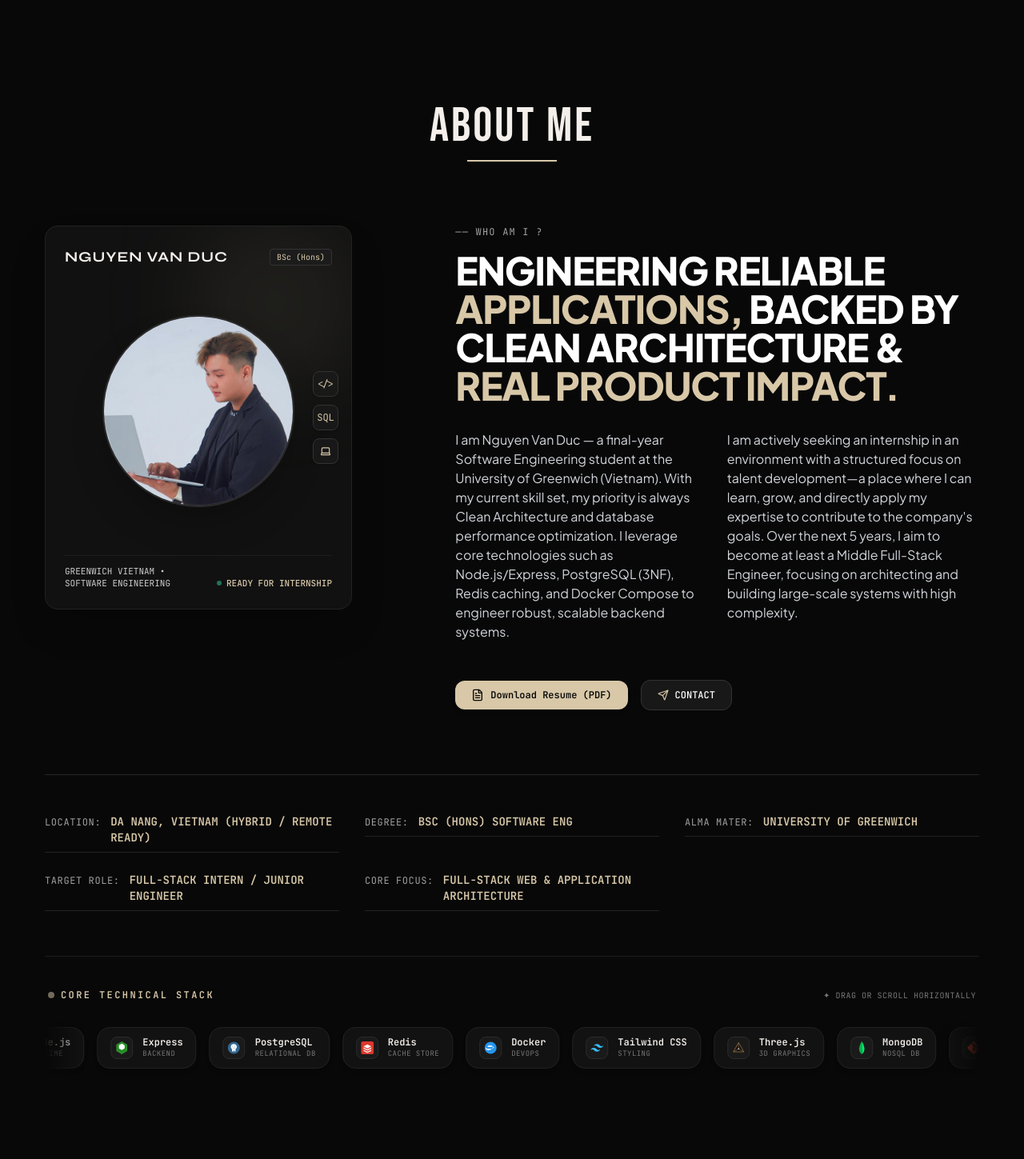
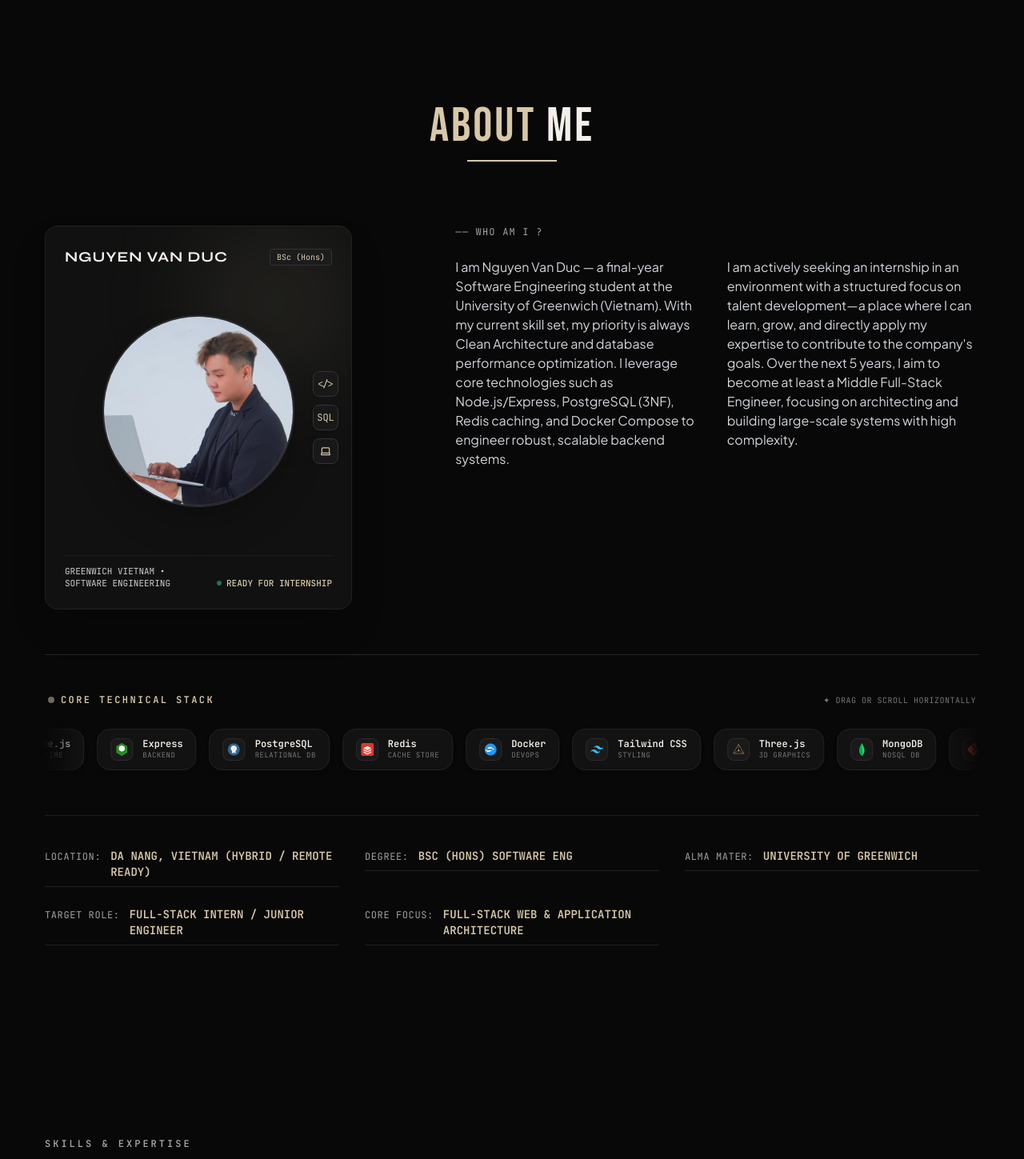
Before and after one commit to DucNgVan/Portfolio_NgVanDuz, a React (Vite) app: page / in a window 1280 px wide. Shown: the part 800-2249 px from the top of the page at 80% size. Built offline with nearby package versions, Linux system fonts and the light colour scheme.

Commit message:
style(about): style ABOUT in sand and ME in white, remove statement headline, delete 2 buttons, and place core tech above location

```diff
--- a/src/components/sections/AboutSection.jsx
+++ b/src/components/sections/AboutSection.jsx
@@ -1,5 +1,5 @@
 import React, { useState } from 'react';
-import { Laptop, FileText, Send } from 'lucide-react';
+import { Laptop } from 'lucide-react';
 import { motion } from 'framer-motion';
 import { personalInfo } from '@/data/portfolioData';
 import profileImg from '@/assets/images/profile.jpg';
@@ -37,11 +37,12 @@ const AboutSection = () => {
     <section id="about" className="relative py-24 sm:py-32 bg-[#080808] text-[#f4efea] overflow-hidden">
       <div className="max-w-7xl mx-auto px-6 sm:px-10 lg:px-14">
 
-        {/* SECTION TITLE WITH ANIMATED GOLD ACCENT LINE */}
+        {/* SECTION TITLE: 'ABOUT' in Sand-gold (#d8c8a8), 'ME' in White (#f4efea) */}
         <div className="text-center mb-16 sm:mb-20">
           <ScrollReveal direction="down">
-            <h2 className="font-bebas text-4xl sm:text-6xl tracking-wider text-[#f4efea]">
-              {t.about.sectionTitle}
+            <h2 className="font-bebas text-4xl sm:text-6xl tracking-wider">
+              <span className="text-[#d8c8a8]">{lang === 'vi' ? 'GIỚI THIỆU ' : 'ABOUT '}</span>
+              <span className="text-[#f4efea]">{lang === 'vi' ? 'BẢN THÂN' : 'ME'}</span>
             </h2>
           </ScrollReveal>
 
@@ -132,21 +133,13 @@ const AboutSection = () => {
 
             {/* Eyebrow */}
             <ScrollReveal direction="left" delay={0.1}>
-              <div className="flex items-center gap-2 text-xs font-mono text-[#a3a3a3] tracking-widest mb-4">
+              <div className="flex items-center gap-2 text-xs font-mono text-[#a3a3a3] tracking-widest mb-6">
                 <span>{t.about.eyebrow}</span>
               </div>
             </ScrollReveal>
 
-            {/* Main Statement Headline */}
+            {/* Two Columns of Editorial Bio Text with High Readability */}
             <ScrollReveal direction="up" delay={0.2}>
-              <h3 className="text-3xl sm:text-4xl lg:text-5xl font-extrabold tracking-tight text-white leading-tight mb-8">
-                {t.about.headlinePart1} <span className="text-[#d8c8a8]">{t.about.headlinePart2}</span> {t.about.headlinePart3} <br />
-                <span className="text-[#d8c8a8]">{t.about.headlinePart4}</span>
-              </h3>
-            </ScrollReveal>
-
-            {/* Two Columns of Editorial Bio Text with Improved WCAG Contrast */}
-            <ScrollReveal direction="up" delay={0.3}>
               <div className="grid grid-cols-1 md:grid-cols-2 gap-6 text-sm sm:text-base text-[#d1d5db] leading-relaxed">
                 <p>
                   {t.about.bioP1}
@@ -154,28 +147,6 @@ const AboutSection = () => {
                 <p>
                   {t.about.bioP2}
                 </p>
-              </div>
-
-              {/* Action Buttons in About Me */}
-              <div className="flex flex-wrap items-center gap-4 mt-8 pt-4">
-                <a
-                  href={personalInfo.resumeUrl}
-                  download="NguyenVanDuc_CV.pdf"
-                  target="_blank"
-                  rel="noopener noreferrer"
-                  className="inline-flex items-center gap-2 px-5 py-2.5 rounded-xl bg-[#d8c8a8] text-[#080808] font-mono text-xs font-bold hover:bg-[#e4d7bc] transition-all shadow-md hover:-translate-y-0.5"
-                >
-                  <FileText className="w-4 h-4" />
-                  <span>{t.about.downloadCvBtn || "Download Resume (PDF)"}</span>
-                </a>
-
-                <a
-                  href="#contact"
-                  className="inline-flex items-center gap-2 px-5 py-2.5 rounded-xl bg-[#181818] border border-[#333333] hover:border-[#d8c8a8] text-white font-mono text-xs font-medium transition-all"
-                >
-                  <Send className="w-3.5 h-3.5 text-[#d8c8a8]" />
-                  <span>{t.nav.contact}</span>
-                </a>
               </div>
             </ScrollReveal>
 
@@ -189,30 +160,12 @@ const AboutSection = () => {
           whileInView={{ scaleX: 1 }}
           viewport={{ once: true }}
           transition={{ duration: 0.8, delay: 0.1, ease: [0.16, 1, 0.3, 1] }}
-          className="w-full h-px bg-[#262626] mt-16 sm:mt-20 mb-8 sm:mb-10 origin-left"
+          className="w-full h-px bg-[#262626] mt-14 sm:mt-18 mb-10 sm:mb-12 origin-left"
         />
 
-        {/* FULL WIDTH METADATA SPECIFICATIONS */}
-        <ScrollStagger className="grid grid-cols-1 md:grid-cols-2 lg:grid-cols-3 gap-x-8 gap-y-3 sm:gap-y-4">
-          {t.about.metadata
-            .filter((item) => !item.label.toUpperCase().includes('TECH'))
-            .map((item, idx) => (
-              <ScrollStaggerItem key={idx} direction="up">
-                <div className="flex items-baseline gap-2.5 sm:gap-3 py-2 border-b border-[#222222] group hover:border-[#d8c8a8]/50 transition-colors">
-                  <span className="text-[11px] sm:text-xs font-mono tracking-wider text-[#a0a0a0] uppercase shrink-0">
-                    {item.label}:
-                  </span>
-                  <span className="text-xs sm:text-sm font-bold text-[#d8c8a8] font-mono leading-normal">
-                    {item.value}
-                  </span>
-                </div>
-              </ScrollStaggerItem>
-            ))}
-        </ScrollStagger>
-
-        {/* INTERACTIVE HORIZONTAL TECH STACK LOGO BAR (MARQUEE & DRAGGABLE) */}
-        <div className="mt-14 pt-10 border-t border-[#1e1e1e]">
-          <div className="flex items-center justify-between mb-6 px-1">
+        {/* 1. INTERACTIVE HORIZONTAL TECH STACK LOGO BAR (PLACED ABOVE LOCATION) */}
+        <div className="mb-12">
+          <div className="flex items-center justify-between mb-5 px-1">
             <div className="flex items-center gap-2">
               <span className="w-2 h-2 rounded-full bg-[#d8c8a8] animate-pulse"></span>
               <span className="text-xs font-mono tracking-[0.2em] text-[#d8c8a8] uppercase font-bold">
@@ -258,6 +211,26 @@ const AboutSection = () => {
           </div>
         </div>
 
+        {/* 2. FULL WIDTH METADATA SPECIFICATIONS (LOCATION, DEGREE, ETC.) */}
+        <div className="pt-8 border-t border-[#1e1e1e]">
+          <ScrollStagger className="grid grid-cols-1 md:grid-cols-2 lg:grid-cols-3 gap-x-8 gap-y-3 sm:gap-y-4">
+            {t.about.metadata
+              .filter((item) => !item.label.toUpperCase().includes('TECH'))
+              .map((item, idx) => (
+                <ScrollStaggerItem key={idx} direction="up">
+                  <div className="flex items-baseline gap-2.5 sm:gap-3 py-2 border-b border-[#222222] group hover:border-[#d8c8a8]/50 transition-colors">
+                    <span className="text-[11px] sm:text-xs font-mono tracking-wider text-[#a0a0a0] uppercase shrink-0">
+                      {item.label}:
+                    </span>
+                    <span className="text-xs sm:text-sm font-bold text-[#d8c8a8] font-mono leading-normal">
+                      {item.value}
+                    </span>
+                  </div>
+                </ScrollStaggerItem>
+              ))}
+          </ScrollStagger>
+        </div>
+
       </div>
     </section>
   );
```
